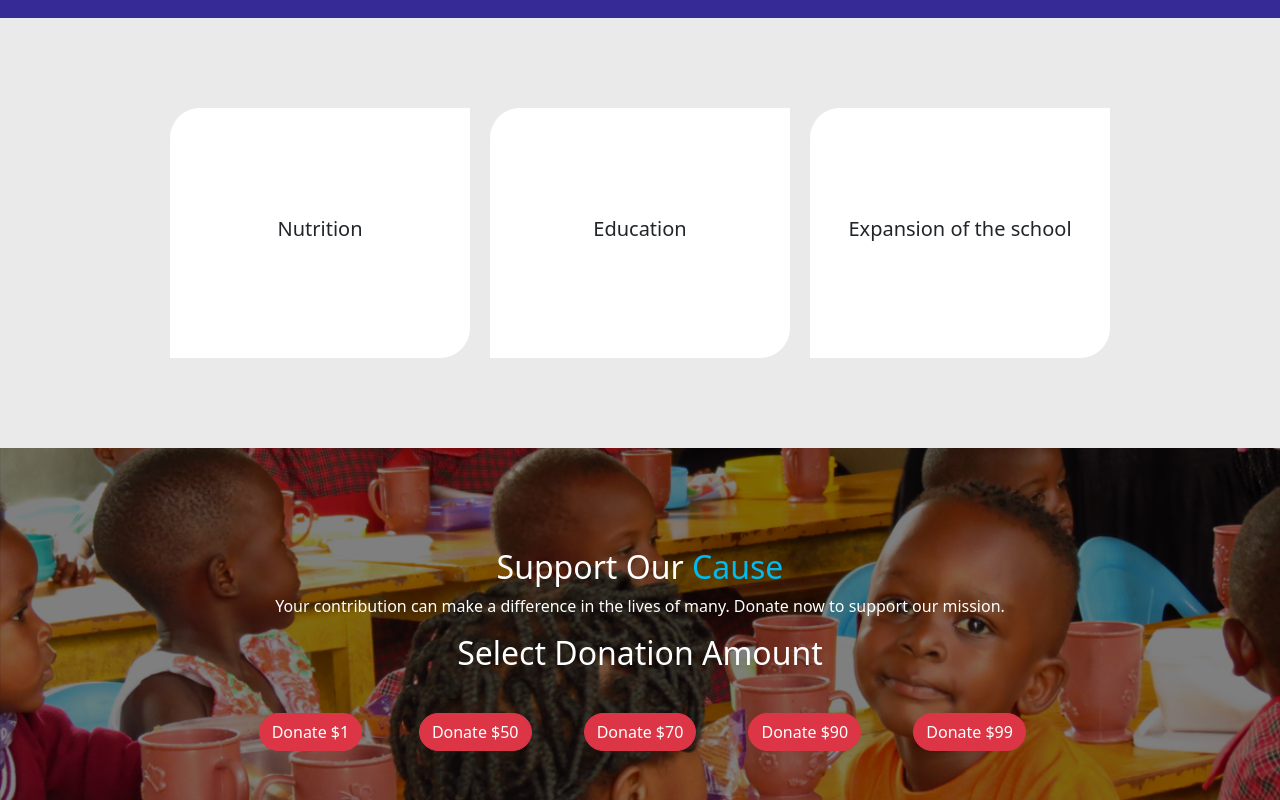
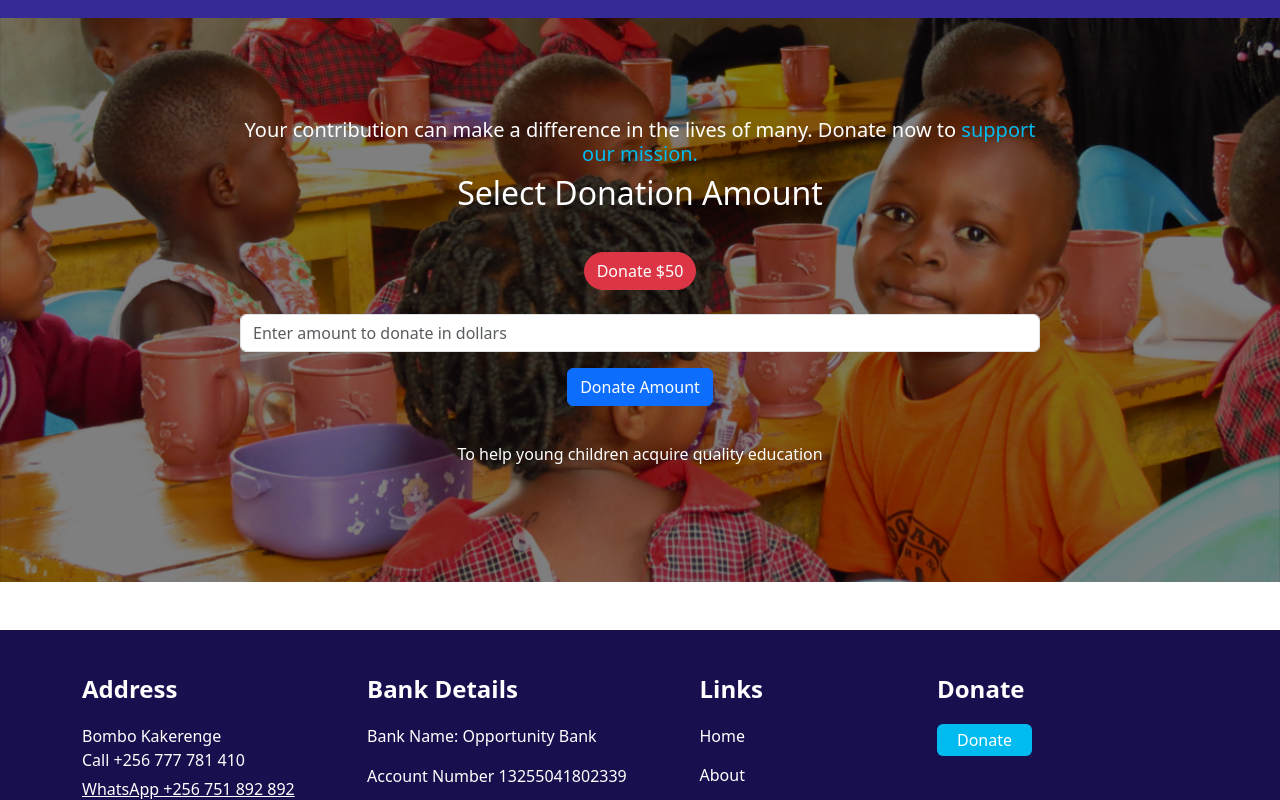
Before and after one commit to ssentamupaul/Moonland-Primary-School, a React (Create React App) app: page /donate in a window 1280 px wide. Shown: the part 300-1100 px from the top of the page. Built offline with nearby package versions, Linux system fonts and the light colour scheme.

Commit message:
Design flow

```diff
--- a/src/App.css
+++ b/src/App.css
@@ -53,7 +53,7 @@
 
 .donateBtn {
   background: #00bbf0;
-  /* padding: 7px 15px; */
+  padding: 4px 20px;
   border: #00bbf0;
   color: #fff;
 }
--- a/src/pages/Css/Donate.css
+++ b/src/pages/Css/Donate.css
@@ -15,7 +15,7 @@
                     align-items: center;
 
                     background-color: rgb(234, 234, 234);
-                    padding-top: 80px;
+                    padding-top: 40px;
                     padding-bottom: 80px;
 }
 
--- a/src/pages/Css/Home.css
+++ b/src/pages/Css/Home.css
@@ -120,3 +120,47 @@
     letter-spacing: 2px;
   }
 }
+
+.box {
+  position: relative;
+  overflow: hidden;
+  width: 100%;
+  height: 300px;
+
+}
+
+.box .img-box img {
+  transition: transform 0.5s ease
+}
+
+.box:hover .img-box img {
+  transform: scale(1.1);
+
+}
+
+.detail-box {
+  position: absolute;
+  top: 50%;
+  left: 50%;
+  transform: translate(-50%, -50%);
+  text-align: start;
+  opacity: 0;
+  transition: opacity 0.5s ease;
+  width: 100%;
+}
+
+.box:hover .detail-box {
+  opacity: 100;
+  color: #ffffff;
+  background-color: #180f4f6f;
+  border-top-left-radius: 0px;
+  border-bottom-left-radius: 30px;
+  border-bottom-left-radius: 0px;
+  border-top-right-radius: 30px;
+  padding: 10px;
+
+}
+
+.hidden {
+  visibility: visible;
+}
--- a/src/pages/Css/Nav.css
+++ b/src/pages/Css/Nav.css
@@ -36,7 +36,7 @@
   width: 100%;
   text-align: center;
   display: inline-block;
-  padding: 4px 20px;
+  padding: px 20px;
   background-color: #00bbf0;
   color: #ffffff;
   border-radius: 0;
--- a/src/pages/Donate.jsx
+++ b/src/pages/Donate.jsx
@@ -4,23 +4,6 @@ import Flutter from "./Flutter";
 
 const donatePage = () => {
   // Data stored locally within the component
-  const data = [
-    {
-      title: "Nutrition",
-      description:
-        "Our contribution will go towards providing nutritious meals, ensuring that a child doesn't go hungry during the school term. It will support initiatives that aim to deliver balanced and healthy meals, vital for their physical and cognitive development.",
-    },
-    {
-      title: "Education",
-      description:
-        " By contributing $100, you're providing crucial support for educational initiatives that aim to break barriers and bridge gaps in learning. Your donation will help in providing essential resources such as textbooks, school supplies, and technological tools .",
-    },
-    {
-      title: "Expansion of the school",
-      description:
-        "  Your support will enable us to construct additional classrooms, libraries, laboratories, and recreational spaces, ensuring that every child has access to a well-rounded education.",
-    },
-  ];
 
   return (
     <section
@@ -34,28 +17,9 @@ const donatePage = () => {
               href="#Donate"
               style={{ textDecoration: "none", color: "white" }}
             >
-              Donate
+              Support our Cause
             </a>
           </h1>
-        </div>
-      </div>
-
-      <div id="service" className="card-section">
-        <div className="card-container">
-          {data.map((item, index) => (
-            <div key={index} className="flip-card">
-              <div className="flip-card-inner">
-                <div className="flip-card-front">
-                  <h5 className="align-items-center justify-content-center d-flex px-4 font-weight-bold text-center">
-                    {item.title}
-                  </h5>
-                </div>
-                <div className="flip-card-back">
-                  <p className="  text-white px-3 ">{item.description}</p>
-                </div>
-              </div>
-            </div>
-          ))}
         </div>
       </div>
 
--- a/src/pages/Flutter.jsx
+++ b/src/pages/Flutter.jsx
@@ -1,3 +1,114 @@
+// import { FlutterWaveButton } from "flutterwave-react-v3";
+// import React, { useState } from "react";
+// import Logo from "../pages/img/logo.png";
+
+// const config = {
+//   public_key: "FLWPUBK-0a376d26869c6465fbf5a9eb15ed8267-X",
+//   tx_ref: Date.now(),
+//   currency: "USD",
+//   payment_options: "card,mobilemoney,ussd",
+//   customer: {
+//     email: "moonlandnps@gmail.com ",
+//     phone_number: "256 751 892 892",
+//     name: "Moonland Primary School",
+//   },
+//   customizations: {
+//     title: "Donate To Educate The Young Generation",
+//     description: "Moonland Primary School",
+//     logo: { Logo },
+//   },
+// };
+
+// export default function Flutter() {
+//   const [selectedAmount, setSelectedAmount] = useState(0);
+
+//   const handleAmountSelection = (amount) => {
+//     setSelectedAmount(amount);
+//   };
+
+//   return (
+//     <div>
+//       <section className="donate-section">
+//         <div className="donate-content text-center">
+//           <h2>
+//             Support Our <span className="Us">Cause </span>
+//           </h2>
+//           <p>
+//             Your contribution can make a difference in the lives of many. Donate
+//             now to support our mission.
+//           </p>
+//           <h2>Select Donation Amount</h2>
+//           <div className="donation-buttons row justify-content-around pb-4  pt-3">
+//             <div className="col-md-2 col-sm-4">
+//               {" "}
+//               <button
+//                 className="donation-button btn btn-rounded btn btn-danger mt-3 rounded-pill text-white"
+//                 onClick={() => handleAmountSelection(1)}
+//               >
+//                 Donate $1
+//               </button>
+//             </div>
+
+//             <div className="col-md-2 col-sm-4">
+//               <button
+//                 className="donation-button btn btn-rounded btn btn-danger mt-3 rounded-pill text-white"
+//                 onClick={() => handleAmountSelection(50)}
+//               >
+//                 Donate $50
+//               </button>
+//             </div>
+
+//             <div className="col-md-2 col-sm-4">
+//               {" "}
+//               <button
+//                 className="donation-button btn btn-rounded btn btn-danger mt-3 rounded-pill text-white"
+//                 onClick={() => handleAmountSelection(70)}
+//               >
+//                 Donate $70
+//               </button>
+//             </div>
+
+//             <div className="col-md-2 col-sm-4">
+//               {" "}
+//               <button
+//                 className="donation-button btn btn-rounded btn btn-danger mt-3 rounded-pill text-white"
+//                 onClick={() => handleAmountSelection(90)}
+//               >
+//                 Donate $90
+//               </button>
+//             </div>
+
+//             <div className="col-md-2 col-sm-4  ">
+//               {" "}
+//               <button
+//                 className="donation-button btn btn-rounded btn btn-danger mt-3 rounded-pill text-white"
+//                 onClick={() => handleAmountSelection(99)}
+//               >
+//                 Donate $99
+//               </button>
+//             </div>
+//           </div>
+//           {selectedAmount > 0 && (
+//             <FlutterWaveButton
+//               {...config}
+//               amount={selectedAmount}
+//               text={`Donate $${selectedAmount}`}
+//               className="btn donatebtn text-light "
+//               callback={(response) => {
+//                 console.log(response);
+//                 // You can handle the response here if needed
+//               }}
+//             />
+//           )}
+//           <p className="account-number">
+//             To help young children acquire quality education
+//           </p>
+//         </div>
+//       </section>
+//     </div>
+//   );
+// }
+
 import { FlutterWaveButton } from "flutterwave-react-v3";
 import React, { useState } from "react";
 import Logo from "../pages/img/logo.png";
@@ -8,7 +119,7 @@ const config = {
   currency: "USD",
   payment_options: "card,mobilemoney,ussd",
   customer: {
-    email: "moonlandnps@gmail.com ",
+    email: "moonlandnps@gmail.com",
     phone_number: "256 751 892 892",
     name: "Moonland Primary School",
   },
@@ -21,35 +132,36 @@ const config = {
 
 export default function Flutter() {
   const [selectedAmount, setSelectedAmount] = useState(0);
+  const [customAmount, setCustomAmount] = useState("");
 
   const handleAmountSelection = (amount) => {
     setSelectedAmount(amount);
+  };
+
+  const handleCustomAmountChange = (event) => {
+    setCustomAmount(event.target.value);
+  };
+
+  const handleCustomAmountSubmit = () => {
+    const amount = parseFloat(customAmount);
+    if (!isNaN(amount) && amount > 0) {
+      setSelectedAmount(amount);
+    }
   };
 
   return (
     <div>
       <section className="donate-section">
         <div className="donate-content text-center">
-          <h2>
-            Support Our <span className="Us">Cause </span>
-          </h2>
-          <p>
+          <h5>
             Your contribution can make a difference in the lives of many. Donate
-            now to support our mission.
-          </p>
+            now to <span className="Us">support our mission. </span>
+          </h5>
+
           <h2>Select Donation Amount</h2>
-          <div className="donation-buttons row justify-content-around pb-4  pt-3">
+          <div className="donation-buttons row justify-content-around pb-4 pt-3">
             <div className="col-md-2 col-sm-4">
               {" "}
-              <button
-                className="donation-button btn btn-rounded btn btn-danger mt-3 rounded-pill text-white"
-                onClick={() => handleAmountSelection(1)}
-              >
-                Donate $1
-              </button>
-            </div>
-
-            <div className="col-md-2 col-sm-4">
               <button
                 className="donation-button btn btn-rounded btn btn-danger mt-3 rounded-pill text-white"
                 onClick={() => handleAmountSelection(50)}
@@ -58,41 +170,28 @@ export default function Flutter() {
               </button>
             </div>
 
-            <div className="col-md-2 col-sm-4">
-              {" "}
-              <button
-                className="donation-button btn btn-rounded btn btn-danger mt-3 rounded-pill text-white"
-                onClick={() => handleAmountSelection(70)}
-              >
-                Donate $70
-              </button>
-            </div>
-
-            <div className="col-md-2 col-sm-4">
-              {" "}
-              <button
-                className="donation-button btn btn-rounded btn btn-danger mt-3 rounded-pill text-white"
-                onClick={() => handleAmountSelection(90)}
-              >
-                Donate $90
-              </button>
-            </div>
-
-            <div className="col-md-2 col-sm-4  ">
-              {" "}
-              <button
-                className="donation-button btn btn-rounded btn btn-danger mt-3 rounded-pill text-white"
-                onClick={() => handleAmountSelection(99)}
-              >
-                Donate $99
-              </button>
-            </div>
+            {/* Add more buttons as needed */}
+          </div>
+          <div className="custom-donation">
+            <input
+              type="number"
+              className="form-control"
+              placeholder="Enter amount to donate in dollars"
+              value={customAmount}
+              onChange={handleCustomAmountChange}
+            />
+            <button
+              className="btn btn-primary mt-3 mb-3 "
+              onClick={handleCustomAmountSubmit}
+            >
+              Donate {customAmount} Amount
+            </button>
           </div>
           {selectedAmount > 0 && (
             <FlutterWaveButton
               {...config}
               amount={selectedAmount}
-              text={`Donate $${selectedAmount}`}
+              text={`Press Here to Continue  $${selectedAmount}`}
               className="btn donatebtn text-light "
               callback={(response) => {
                 console.log(response);
--- a/src/pages/Footer.jsx
+++ b/src/pages/Footer.jsx
@@ -51,14 +51,10 @@ const Footer = () => {
             </div>
             <div className="col-md-6 col-lg-3 info_col">
               <div className="info_detail">
-                <h4>Info</h4>
-                <p>
-                  Moonland School sponsors children, and we welcome anyone
-                  willing to contribute to our charitable initiatives. Your
-                  support is greatly appreciated as we strive to make a positive
-                  impact on the lives of the children under our care. Join us in
-                  making a difference!"
-                </p>
+                <h4>Bank Details</h4>
+                <p>Bank Name: Opportunity Bank</p>
+                <p> Account Number 13255041802339</p>
+                <p>Account Name: Moonland Primary School</p>
               </div>
             </div>
             <div className="col-md-6 col-lg-2 mx-auto info_col">
@@ -93,13 +89,13 @@ const Footer = () => {
                   >
                     Portifolia
                   </Link>
-                  <Link
+                  {/* <Link
                     style={{ textDecorationLine: "none" }}
                     className=""
                     to="/donate"
                   >
                     Donate
-                  </Link>
+                  </Link> */}
                 </div>
               </div>
             </div>
--- a/src/pages/Home.jsx
+++ b/src/pages/Home.jsx
@@ -44,44 +44,31 @@ const Home = () => {
       imgSrc: CardImage2,
       title: "Putting a smile on childrens face",
       description:
-        "We want to make sure that all our children are happy & their embrace what the lord has given. ",
+        "We want to make sure that all our children are happy & their embrace what the lord has given. Due to satsfaction from our services at moonland primary school. ",
     },
     {
       imgSrc: CardImage3,
       title: "Make sure we feed children",
-      description: "Some children cannot acquire quality food.",
+      description:
+        "Some children cannot acquire quality food during school time, and so as moonland we mind so much for the wellbeing of our children by providing to them food.",
     },
   ];
 
-  const tableDatabase = [
-    { id: 1, title: "School Name", description: "Moonland Primary School" },
-    { id: 2, title: "Phase OF Education", description: "Primary" },
-    { id: 3, title: "Gender Of Entry", description: "Mixed" },
+  const data = [
     {
-      id: 4,
-      title: "Religious Character",
-      description: "Christian(Born again",
+      title: "Nutrition",
+      description:
+        "Our contribution will go towards providing nutritious meals, ensuring that a child doesn't go hungry during the school term. It will support initiatives that aim to deliver balanced and healthy meals, vital for their physical and cognitive development.",
     },
-    { id: 5, title: "Number Of Pupils", description: "210" },
     {
-      id: 6,
-      title:
-        "Percentage Of Children Who Are Not Able To Pay School Fees And Lunch",
-      description: "95%",
+      title: "Education",
+      description:
+        " By contributing $100, you're providing crucial support for educational initiatives that aim to break barriers and bridge gaps in learning. Your donation will help in providing essential resources such as textbooks, school supplies, and technological tools .",
     },
-  ];
-
-  const BankDetail = [
     {
-      id: 1,
-      title: "Account Number",
-      description: "132550480239",
-    },
-
-    {
-      id: 2,
-      title: "Account Name",
-      description: "Moonland Primary school",
+      title: "Expansion of the school",
+      description:
+        "  Your support will enable us to construct additional classrooms, libraries, laboratories, and recreational spaces, ensuring that every child has access to a well-rounded education.",
     },
   ];
 
@@ -113,7 +100,6 @@ const Home = () => {
           </Link> */}
         </div>
       </div>
-
       {/* Our services cards section */}
       <section className="service_section layout_padding curved-top">
         <div className="service_container">
@@ -137,8 +123,8 @@ const Home = () => {
                       <img className="w-100 rounded" src={item.imgSrc} alt="" />
                     </div>
                     <div className="detail-box">
-                      <h5>{item.title}</h5>
-                      <p>{item.description}</p>
+                      <h5 className="hidden">{item.title}</h5>
+                      <p className="hidden">{item.description}</p>
                     </div>
                   </div>
                 </div>
@@ -147,9 +133,8 @@ const Home = () => {
           </div>
         </div>
       </section>
-
       {/* Small info to contact us sesction */}
-      <section className="container p-4 mb-3">
+      <section className="container p-4 mb-3" id="tableSection">
         <div className="row py-5 bg-light rounded justify-content-center align-items-center d-flex">
           <div
             style={{ background: "#00bbf0" }}
@@ -176,10 +161,23 @@ const Home = () => {
             }}
             className="col-md-4 col-sm-none p-4 rounded"
           >
-            <div>
+            <div className="align-items-center justify-content-center">
               <h4>For more information </h4>
-              <p>Visit us or Contact us</p>
+              <p>Read more us or Contact us</p>
             </div>
+            <div className="d-flex gap-3">
+              <button
+                style={{ background: "#00bbf0", borderColor: "#00bbf0" }}
+                className="btn "
+              >
+                <Link
+                  style={{ textDecorationLine: "none", color: "#fff" }}
+                  to="/about"
+                >
+                  Read More
+                </Link>
+              </button>
+
               <button
                 style={{ background: "#00bbf0", borderColor: "#00bbf0" }}
                 className="btn "
@@ -188,75 +186,38 @@ const Home = () => {
                   style={{ textDecorationLine: "none", color: "#fff" }}
                   to="/contact"
                 >
-                Contact Us
+                  Contact us
                 </Link>
               </button>
             </div>
           </div>
-      </section>
-
-      {/* Donate section */}
-
-      <Flutter />
-
-      {/* Table section  */}
-      <section id="tableSection">
-        <div style={{ background: "#362a96" }} className="py-1 text-center">
-          <div className="d-flex justify-content-center">
-            <h1 className="text-white">More About Moonland Primary School</h1>
-          </div>
-        </div>
-        <div className="container py-5">
-          <table className="table table-bordered table-striped">
-            <thead>
-              <tr>
-                <th>#</th>
-                <th>Title</th>
-                <th>Description</th>
-              </tr>
-            </thead>
-            <tbody>
-              {tableDatabase.map((item, index) => (
-                <tr key={index}>
-                  <td>{item.id}</td>
-                  <td>{item.title}</td>
-                  <td>{item.description}</td>
-                </tr>
-              ))}
-            </tbody>
-          </table>
         </div>
       </section>
 
-      <section>
-        <div style={{ background: "#362a96" }} className="py-1 text-center">
-          <div className="d-flex justify-content-center">
-            <h1 className="text-white">Bank Details</h1>
+      {/* text cards Sectio */}
+      <div id="service" className="card-section">
+        <div className="container heading_container heading_center text-center pt-5 ">
+          {" "}
+          <h2>The Following are our Department that still Requires Support</h2>
+        </div>
+        <div className="card-container">
+          {data.map((item, index) => (
+            <div key={index} className="flip-card">
+              <div className="flip-card-inner">
+                <div className="flip-card-front">
+                  <h5 className="align-items-center justify-content-center d-flex px-4 font-weight-bold text-center">
+                    {item.title}
+                  </h5>
+                </div>
+                <div className="flip-card-back">
+                  <p className="  text-white px-3 ">{item.description}</p>
                 </div>
               </div>
-
-        <div className="container py-5">
-          <table className="table table-bordered table-striped">
-            <thead>
-              <tr>
-                <th>#</th>
-                <th>Title</th>
-                <th>Description</th>
-              </tr>
-            </thead>
-            <tbody>
-              {BankDetail.map((item, index) => (
-                <tr key={index}>
-                  <td>{item.id}</td>
-                  <td>{item.title}</td>
-                  <td>{item.description}</td>
-                </tr>
+            </div>
           ))}
-            </tbody>
-          </table>
         </div>
-      </section>
-
+      </div>
+      <Flutter />
       {/* Maplocation */}
       <Map />
     </section>
--- a/src/pages/Nav.jsx
+++ b/src/pages/Nav.jsx
@@ -1,8 +1,8 @@
 import React, { useState } from "react";
+import { IoClose } from "react-icons/io5";
+import { RiMenuFoldFill } from "react-icons/ri";
 import { Link } from "react-router-dom";
 import Logo from "./img/logo.png";
-import { IoClose } from "react-icons/io5";
-import { RiMenuFoldFill } from "react-icons/ri";
 
 const Navbar = () => {
   const [isMenuOpen, setIsMenuOpen] = useState(false);
```
Also changed, not shown: src/pages/About.jsx (+51 -4 lines), src/pages/img/joel.png, 1 other file (tests, documents, lock files or other folders). Lines whose indentation alone changed are shown as unchanged.
